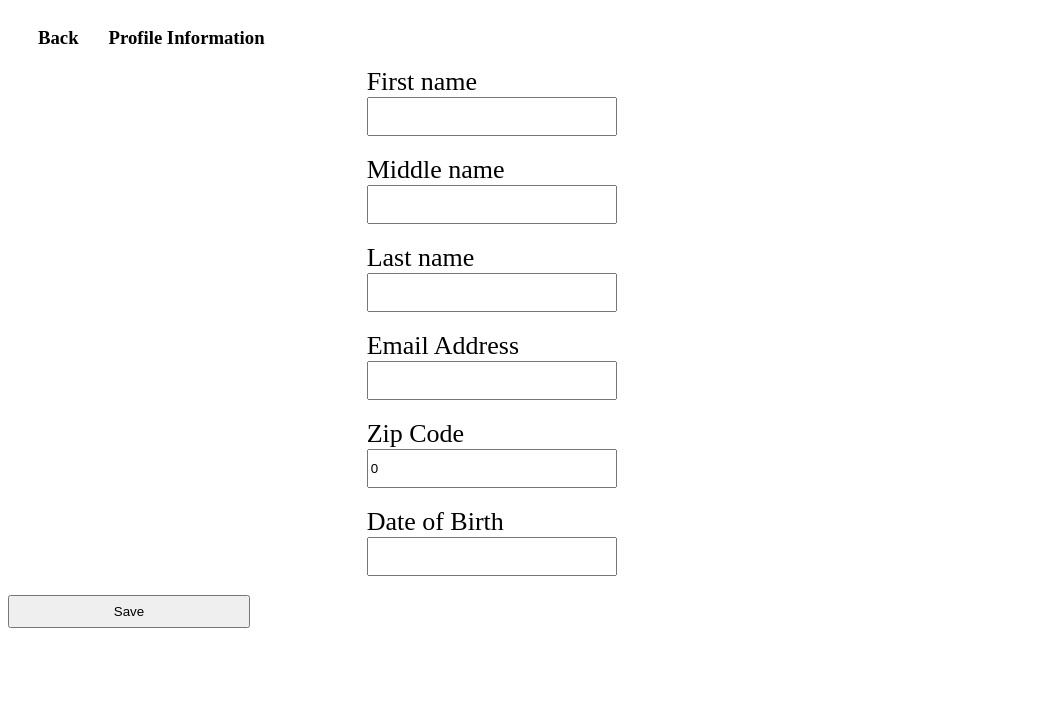
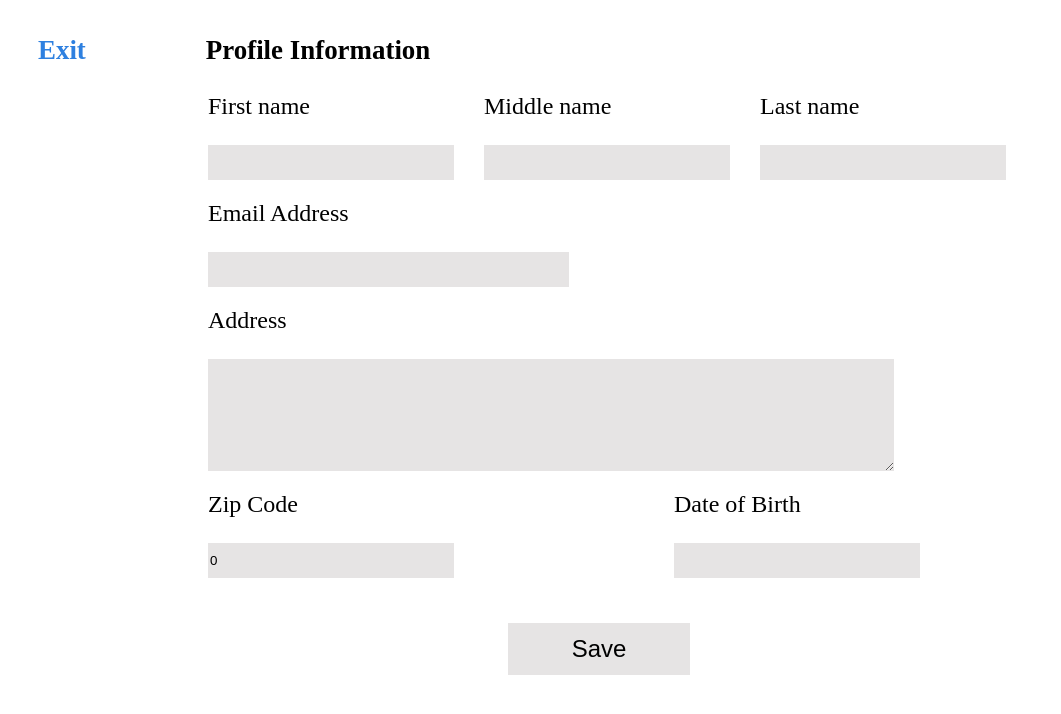
Before and after one commit to SeniorDesign2023/BusinessRegistration, a Next.js app in the folder formfiller/: page /profile in a window 1280 px wide. Shown: the top 714 px of the page, without its empty margins (0-1061 px from the left). Built offline with nearby package versions, Linux system fonts and the light colour scheme.

Commit message:
Added roles for admin and normal

```diff
--- a/formfiller/app/ProfilePages/Profilepage.css
+++ b/formfiller/app/ProfilePages/Profilepage.css
@@ -1,29 +1,81 @@
 label {
     display: flex;
-    margin-left: 30px;
+    padding-right: 20px;
     flex-direction: column;
     justify-content: flex-start;
-    font-weight: 300;
-    font-size: 26px;
-    padding-right: 26%;
-    padding-left: 26%;
-    padding-bottom: 1.5%;
+    font-weight: 400;
+    font-size: 24px;
+}
+
+.exit{
+color: #2E80E0;
+}
+
+.email{
+    margin-left: 200px;
+}
+
+.email-input{
+    height: 33px;
+    width: 357px;
+}
+
+.address{
+    margin-left: 200px;
+}
+
+.address-input{
+    height: 108px;
+    width: 682px;
+    margin-top: 25px;
+    margin-bottom: 20px;
+    background-color: #e6e4e4;
+    border: none;
+}
+
+.form-left{
+    margin-left: 200px;
+    padding-right: 20px;
+    /* padding-bottom: 1.5%; */
+}
+
+.first-line{
+    display: flex;
+    flex-direction: row;
+    gap: 10px;
+}
+
+.end-line{
+    display: flex;
+    flex-direction: row;
+    gap: 200px;
 }
 
 .first-name{
     display: flex;
     flex-direction: row;
-
 }
 
 .top {
     margin-left: 30px;
     display: flex;
     flex-direction: row;
-    gap: 30px;
+    gap: 120px;
+    font-size: 23px;
 }
 
 input{
+    margin-top: 25px;
+    margin-bottom: 20px;
     height: 33px;
     width: 242px;
+    background-color: #e6e4e4;
+    border: none;
 }
+
+.submit{
+    margin-left: 500px;
+    font-size: 24px;
+    height: 52px;
+    width: 182px;
+}
--- a/formfiller/app/ProfilePages/Profilepage.js
+++ b/formfiller/app/ProfilePages/Profilepage.js
@@ -1,6 +1,7 @@
 import React, { useState } from 'react';
 import { useRouter } from 'next/router';
 import './Profilepage.css'
+
 
 export default function Profilepage() {
 
@@ -8,7 +9,7 @@ export default function Profilepage() {
     const [middleName, setMiddleName] = useState('');
     const [lastName, setLastName] = useState('');
     const [email, setEmail] = useState('');
-    const [addres, setAddress] = useState('');
+    const [address, setAddress] = useState('');
     const [zipCode, setZipCode] = useState(0);
     const [dob, setDob] = useState('');
 
@@ -21,15 +22,19 @@ export default function Profilepage() {
         router.push('/mainpage');
     };
 
+    const navigateToMainPage = () => {
+        router.push('/mainpage');
+    };
+
     return (
         <div>
          <div className='top'>
-            <h3> Back</h3>
+            <h3 className='exit' onClick={navigateToMainPage}>  Exit </h3>
             <h3> Profile Information</h3>
          </div>
          <form onSubmit={handleSubmit}>
             <div className = "first-line">
-            <label>
+            <label className='form-left'>
                 First name
                 <input className='form-input'
                     type="text"
@@ -57,19 +62,31 @@ export default function Profilepage() {
                 />
             </label>
             </div>
-            <label>
+            <label className='email'>
                 Email Address
-                <input className='form-input'
+                <input className='email-input'
                     type="email"
                     value={email}
                     onChange={e => setEmail(e.target.value)}
                     required
                 />
             </label>
-            <label>
+
+            <label className='address'>
+                Address
+                <textarea className='address-input'
+                    type="text"
+                    value={address}
+                    onChange={e => setAddress(e.target.value)}
+                    required
+                />
+            </label>
+
+            <div className = "end-line">
+            <label className='form-left'>
                 Zip Code
                 <input className='form-input'
-                    type="email"
+                    type="text"
                     value={zipCode}
                     onChange={e => setZipCode(e.target.value)}
                     required
@@ -78,12 +95,13 @@ export default function Profilepage() {
             <label>
                 Date of Birth
                 <input className='form-input'
-                    type="email"
+                    type="text"
                     value={dob}
                     onChange={e => setDob(e.target.value)}
                     required
                 />
             </label>
+            </div>
 
             <input type="submit" value="Save" className='submit'/>
         </form>
```
Also changed, not shown: formfiller/app/BasicPages/MainPage.js (+22 -9 lines), formfiller/app/FormViews/AllPage.js (+10 -10 lines), formfiller/app/FormViews/AssignedPage.js (+6 -6 lines), formfiller/app/FormViews/Created.js (+13 -0 lines), formfiller/app/FormViews/Draft.js (+4 -4 lines), formfiller/app/FormViews/SubmittedPage.js (+5 -5 lines), formfiller/app/Organizations/OrganizationList.js (+7 -6 lines).
